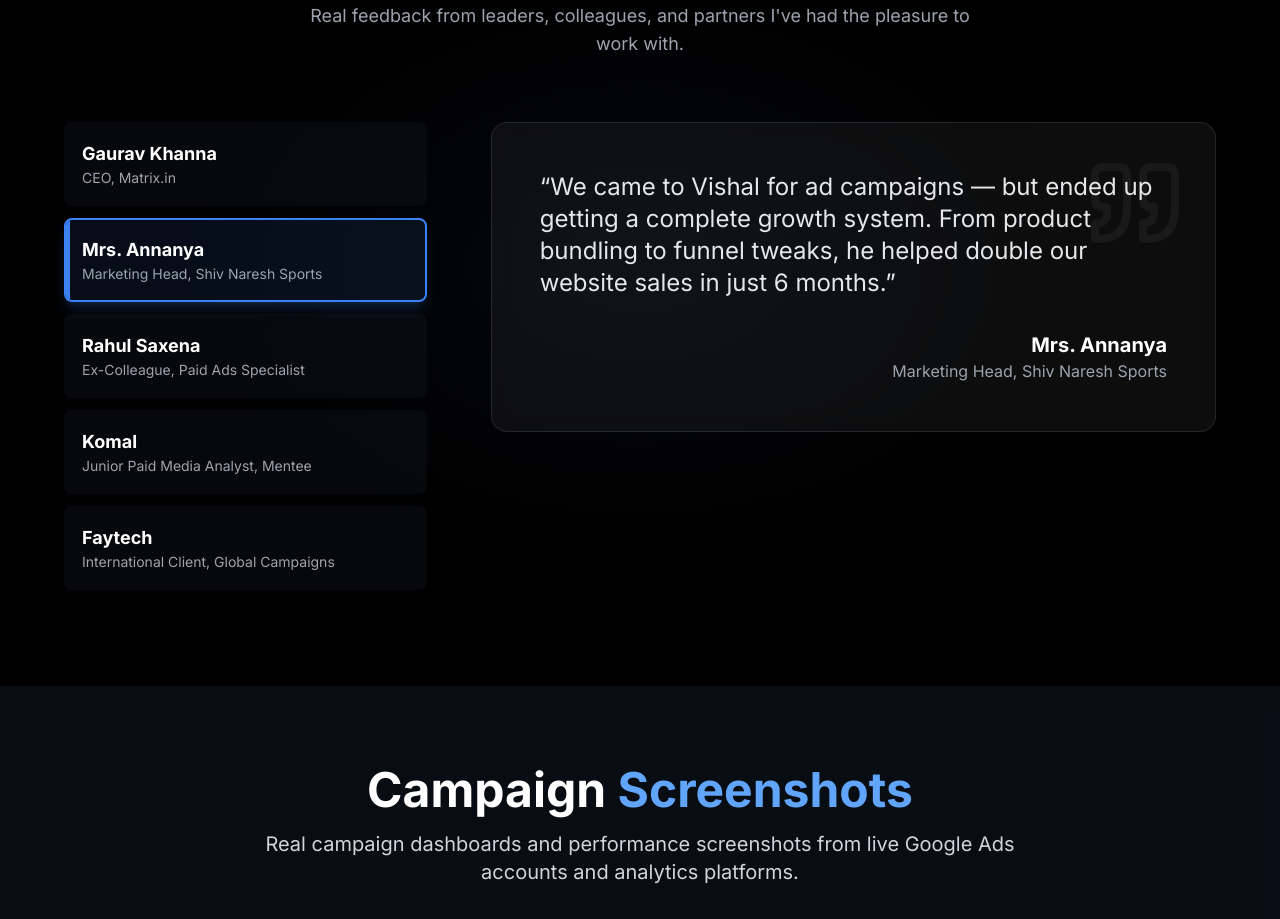
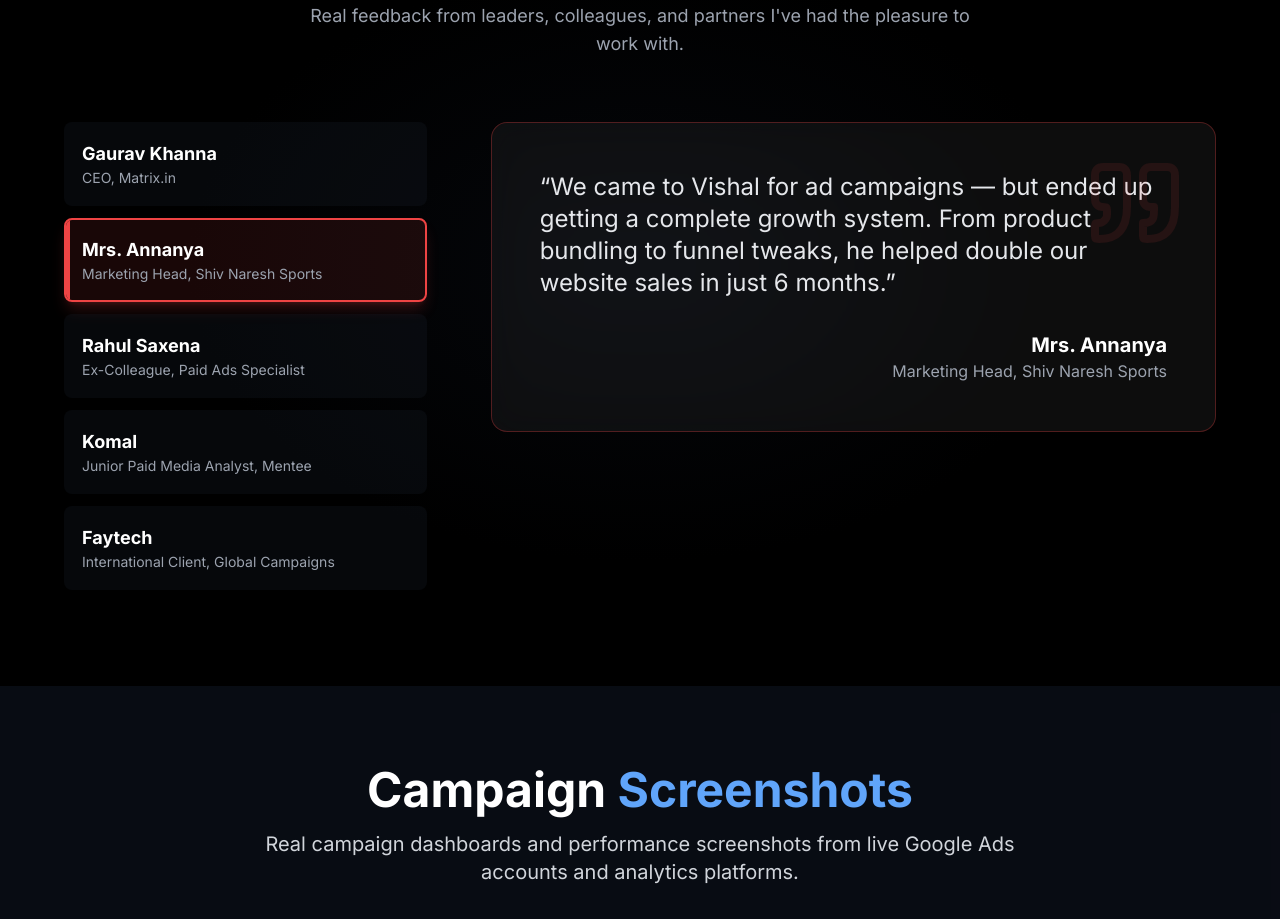
Before and after one commit to Vishal02712/portfolio, a React (Vite) app: page / in a window 1280 px wide. Shown: the part 6400-7319 px from the top of the page. Built offline with nearby package versions, Linux system fonts and the light colour scheme.

Commit message:
Update TestimonialsSection.tsx

```diff
--- a/src/components/TestimonialsSection.tsx
+++ b/src/components/TestimonialsSection.tsx
@@ -1,46 +1,96 @@
 import React, { useState, useEffect, useCallback } from 'react';
 import { Quote } from 'lucide-react';
 
-// New, simpler interface to match the provided content
+// Updated interface to include a color property
 interface Testimonial {
   name: string;
   role: string;
   company: string;
   quote: string;
+  color: 'blue' | 'red' | 'yellow' | 'green';
 }
 
+// Added 'color' to each testimonial, cycling through Google's theme
 const testimonials: Testimonial[] = [
   {
     name: 'Gaurav Khanna',
     role: 'CEO',
     company: 'Matrix.in',
-    quote: 'Vishal isn’t just a campaign runner — he’s a full-blown strategist. His PURE framework helped us cut wasted spend by 40% while scaling conversions by over 2.5x. He knows how to combine data and creativity like few others.'
+    quote: 'Vishal isn’t just a campaign runner — he’s a full-blown strategist. His PURE framework helped us cut wasted spend by 40% while scaling conversions by over 2.5x. He knows how to combine data and creativity like few others.',
+    color: 'blue'
   },
   {
     name: 'Mrs. Annanya',
     role: 'Marketing Head',
     company: 'Shiv Naresh Sports',
-    quote: 'We came to Vishal for ad campaigns — but ended up getting a complete growth system. From product bundling to funnel tweaks, he helped double our website sales in just 6 months.'
+    quote: 'We came to Vishal for ad campaigns — but ended up getting a complete growth system. From product bundling to funnel tweaks, he helped double our website sales in just 6 months.',
+    color: 'red'
   },
   {
     name: 'Rahul Saxena',
     role: 'Ex-Colleague',
     company: 'Paid Ads Specialist',
-    quote: 'One of the sharpest minds in digital performance. Vishal sees beyond metrics — he sees business impact. His strategies are both scalable and smart.'
+    quote: 'One of the sharpest minds in digital performance. Vishal sees beyond metrics — he sees business impact. His strategies are both scalable and smart.',
+    color: 'yellow'
   },
   {
     name: 'Komal',
     role: 'Junior Paid Media Analyst',
     company: 'Mentee',
-    quote: 'Working under Vishal’s leadership was a masterclass. I learned more in 6 months about performance marketing, GTM setups, and creative testing than in years of trial and error.'
+    quote: 'Working under Vishal’s leadership was a masterclass. I learned more in 6 months about performance marketing, GTM setups, and creative testing than in years of trial and error.',
+    color: 'green'
   },
   {
     name: 'Faytech',
     role: 'International Client',
     company: 'Global Campaigns',
-    quote: 'We partnered with Vishal for lead generation in India, Germany, the Middle East, and Africa. His targeting precision and multi-region experience brought in qualified leads with a measurable drop in CPL across the board.'
+    quote: 'We partnered with Vishal for lead generation in India, Germany, the Middle East, and Africa. His targeting precision and multi-region experience brought in qualified leads with a measurable drop in CPL across the board.',
+    color: 'blue' // Repeating blue for the 5th item
   }
 ];
+
+// Helper function to get color classes
+const getColorClasses = (color: 'blue' | 'red' | 'yellow' | 'green') => {
+  switch (color) {
+    case 'blue':
+      return {
+        border: 'border-blue-500',
+        bg: 'bg-blue-500/10',
+        shadow: 'shadow-blue-500/20',
+        indicator: 'bg-blue-500',
+        accentText: 'text-blue-500/10',
+        cardBorder: 'border-blue-500/30'
+      };
+    case 'red':
+      return {
+        border: 'border-red-500',
+        bg: 'bg-red-500/10',
+        shadow: 'shadow-red-500/20',
+        indicator: 'bg-red-500',
+        accentText: 'text-red-500/10',
+        cardBorder: 'border-red-500/30'
+      };
+    case 'yellow':
+       return {
+        border: 'border-yellow-500',
+        bg: 'bg-yellow-500/10',
+        shadow: 'shadow-yellow-500/20',
+        indicator: 'bg-yellow-500',
+        accentText: 'text-yellow-500/10',
+        cardBorder: 'border-yellow-500/30'
+      };
+    case 'green':
+      return {
+        border: 'border-green-500',
+        bg: 'bg-green-500/10',
+        shadow: 'shadow-green-500/20',
+        indicator: 'bg-green-500',
+        accentText: 'text-green-500/10',
+        cardBorder: 'border-green-500/30'
+      };
+  }
+};
+
 
 const TestimonialsSection: React.FC = () => {
   const [activeIndex, setActiveIndex] = useState(0);
@@ -54,22 +104,17 @@ const TestimonialsSection: React.FC = () => {
     setTimeout(() => {
       setActiveIndex(index);
       setIsFading(false);
-    }, 200); // This duration should match the fade-out transition
+    }, 200);
   }, [activeIndex]);
 
   useEffect(() => {
     if (!isAutoPlaying) return;
-
     const interval = setInterval(() => {
-      // Use the functional form of setState inside the callback to avoid stale state issues
       setActiveIndex(prevIndex => (prevIndex + 1) % testimonials.length);
     }, 5000);
-
     return () => clearInterval(interval);
   }, [isAutoPlaying]);
 
-
-  // When auto-playing, we need to handle the fade effect differently
   useEffect(() => {
     if (isAutoPlaying) {
       setIsFading(true);
@@ -80,10 +125,12 @@ const TestimonialsSection: React.FC = () => {
     }
   }, [activeIndex, isAutoPlaying]);
 
+  // Get the active testimonial and its corresponding color classes
+  const activeTestimonial = testimonials[activeIndex];
+  const activeColors = getColorClasses(activeTestimonial.color);
 
   return (
     <section className="relative py-24 bg-black text-white overflow-hidden">
-      {/* Futuristic Background Glow */}
       <div className="absolute inset-0 bg-[radial-gradient(ellipse_at_center,_var(--tw-gradient-stops))] from-gray-900/40 via-black to-black opacity-70"></div>
 
       <div className="container mx-auto px-4 md:px-6 relative z-10">
@@ -99,45 +146,45 @@ const TestimonialsSection: React.FC = () => {
         <div className="max-w-6xl mx-auto flex flex-col lg:flex-row gap-10 lg:gap-16">
           {/* Left Side: Testimonial Selectors */}
           <div className="lg:w-1/3 space-y-3">
-            {testimonials.map((testimonial, index) => (
+            {testimonials.map((testimonial, index) => {
+              const itemColors = getColorClasses(testimonial.color);
+              return (
                 <button
                   key={index}
                   onClick={() => handleSelect(index)}
                   className={`w-full text-left p-4 rounded-lg border-2 transition-all duration-300 ease-in-out relative overflow-hidden group ${
                     activeIndex === index
-                    ? 'border-blue-500 bg-blue-500/10 shadow-lg shadow-blue-500/20'
+                      ? `${itemColors.border} ${itemColors.bg} shadow-lg ${itemColors.shadow}`
                       : 'border-transparent bg-gray-800/20 hover:bg-gray-800/50'
                   }`}
                 >
                   <div className="font-bold text-white text-lg">{testimonial.name}</div>
                   <div className="text-sm text-gray-400">{testimonial.role}, {testimonial.company}</div>
 
-                {/* Active indicator bar */}
                   <div
-                  className={`absolute left-0 top-0 h-full w-1 bg-blue-500 transition-transform duration-300 ease-in-out ${
+                    className={`absolute left-0 top-0 h-full w-1 ${itemColors.indicator} transition-transform duration-300 ease-in-out ${
                       activeIndex === index ? 'scale-y-100' : 'scale-y-0'
                     } group-hover:scale-y-100`}
                   ></div>
                 </button>
-            ))}
+              );
+            })}
           </div>
 
           {/* Right Side: Main Display Card */}
           <div className="lg:w-2/3">
-            <div className="relative bg-white/5 backdrop-blur-lg border border-white/10 rounded-2xl p-8 md:p-12 min-h-[300px] flex flex-col justify-center">
-              {/* Decorative Quote Icon */}
-              <Quote className="absolute top-8 right-8 w-24 h-24 text-white/5" />
+            <div className={`relative bg-white/5 backdrop-blur-lg border rounded-2xl p-8 md:p-12 min-h-[300px] flex flex-col justify-center transition-colors duration-300 ${activeColors.cardBorder}`}>
+              <Quote className={`absolute top-8 right-8 w-24 h-24 transition-colors duration-300 ${activeColors.accentText}`} />
 
-              {/* Animated Content */}
               <div
                 className={`transition-opacity duration-200 ease-in-out ${isFading ? 'opacity-0' : 'opacity-100'}`}
               >
                 <blockquote className="text-xl md:text-2xl leading-relaxed text-gray-200 mb-8">
-                  “{testimonials[activeIndex].quote}”
+                  “{activeTestimonial.quote}”
                 </blockquote>
                 <div className="text-right">
-                  <p className="font-bold text-white text-xl">{testimonials[activeIndex].name}</p>
-                  <p className="text-gray-400">{testimonials[activeIndex].role}, {testimonials[activeIndex].company}</p>
+                  <p className="font-bold text-white text-xl">{activeTestimonial.name}</p>
+                  <p className="text-gray-400">{activeTestimonial.role}, {activeTestimonial.company}</p>
                 </div>
               </div>
             </div>
```
Lines whose indentation alone changed are shown as unchanged.
